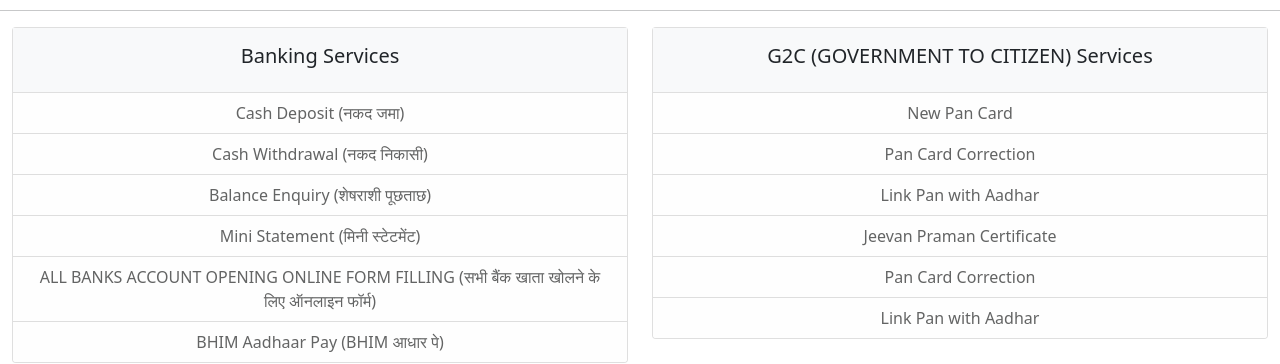
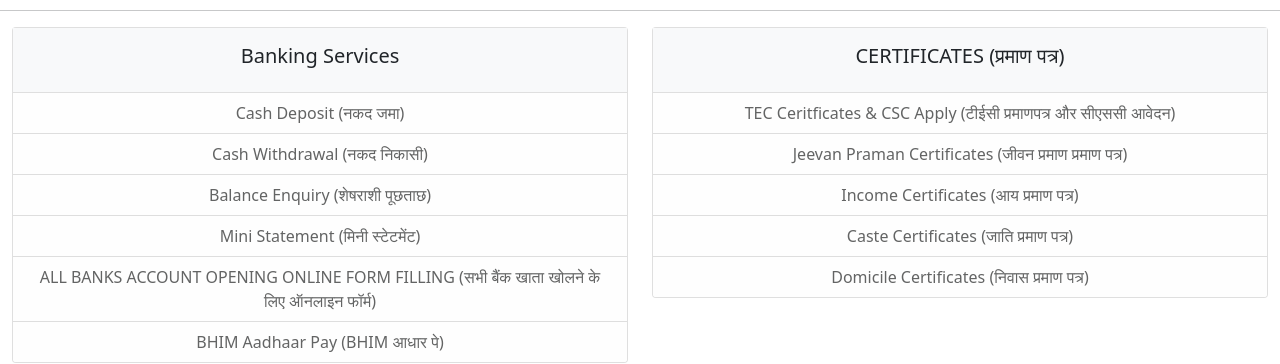
Before and after one commit to mranoopsahani/sahaniinformation, a plain HTML site: page index.html in a window 1280 px wide. Shown: the part 598-962 px from the top of the page. Drawn offline with nearby package versions, Linux system fonts and the light colour scheme.

Commit message:
Update index.html

```diff
--- a/index.html
+++ b/index.html
@@ -121,15 +121,14 @@
          <div class="col">
            <div class="card">
              <div class="card-body bg-light">
-               <h5 class="card-title text-center">G2C (GOVERNMENT TO CITIZEN) Services</h5>
+               <h5 class="card-title text-center">CERTIFICATES (प्रमाण पत्र)</h5>
              </div>
                <ul class="list-group list-group-flush">
-                 <li class="list-group-item list-group-item-action list-group-item-light text-center">New Pan Card</li>
-                 <li class="list-group-item list-group-item-action list-group-item-light text-center">Pan Card Correction</li>
-                 <li class="list-group-item list-group-item-action list-group-item-light text-center">Link Pan with Aadhar</li>
-                 <li class="list-group-item list-group-item-action list-group-item-light text-center">Jeevan Praman Certificate</li>
-                 <li class="list-group-item list-group-item-action list-group-item-light text-center">Pan Card Correction</li>
-                 <li class="list-group-item list-group-item-action list-group-item-light text-center">Link Pan with Aadhar</li>
+                 <li class="list-group-item list-group-item-action list-group-item-light text-center">TEC Ceritficates & CSC Apply (टीईसी प्रमाणपत्र और सीएससी आवेदन)</li>
+                 <li class="list-group-item list-group-item-action list-group-item-light text-center">Jeevan Praman Certificates (जीवन प्रमाण प्रमाण पत्र)</li>
+                 <li class="list-group-item list-group-item-action list-group-item-light text-center">Income Certificates (आय प्रमाण पत्र)</li>
+                 <li class="list-group-item list-group-item-action list-group-item-light text-center">Caste Certificates (जाति प्रमाण पत्र)</li>
+                 <li class="list-group-item list-group-item-action list-group-item-light text-center">Domicile Certificates (निवास प्रमाण पत्र)</li>
                </ul>
            </div>
          </div>
```
